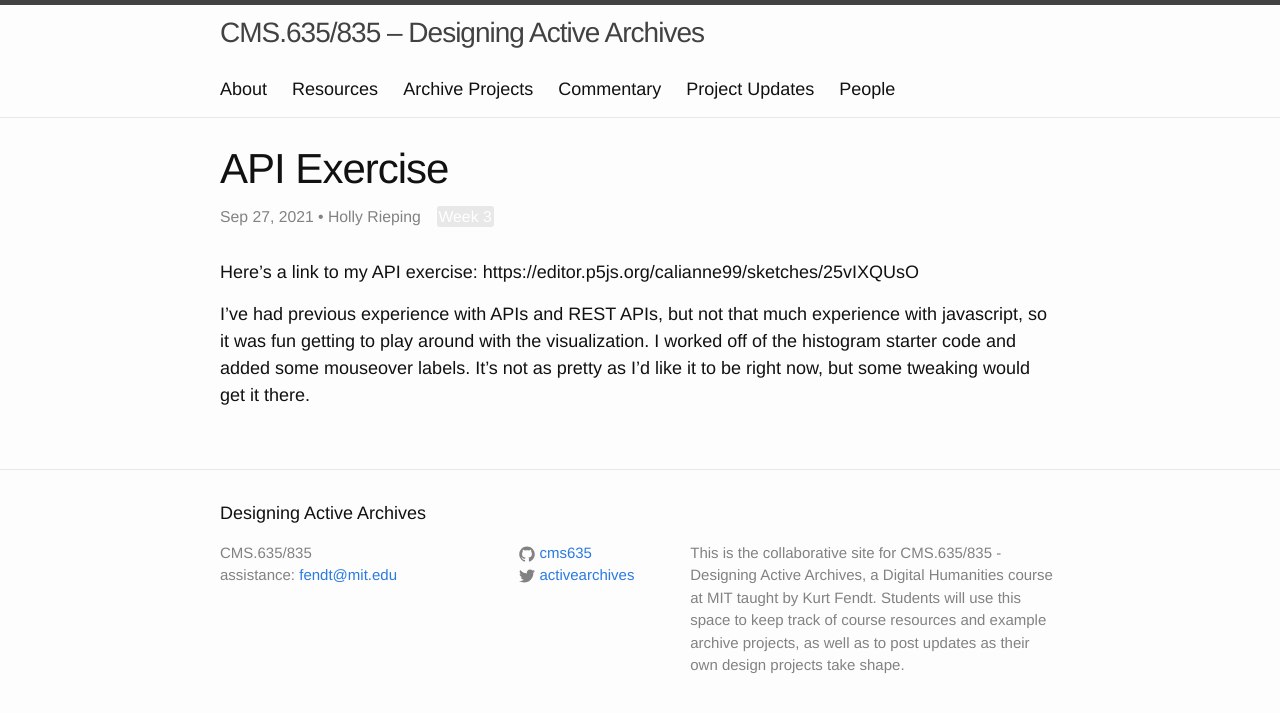
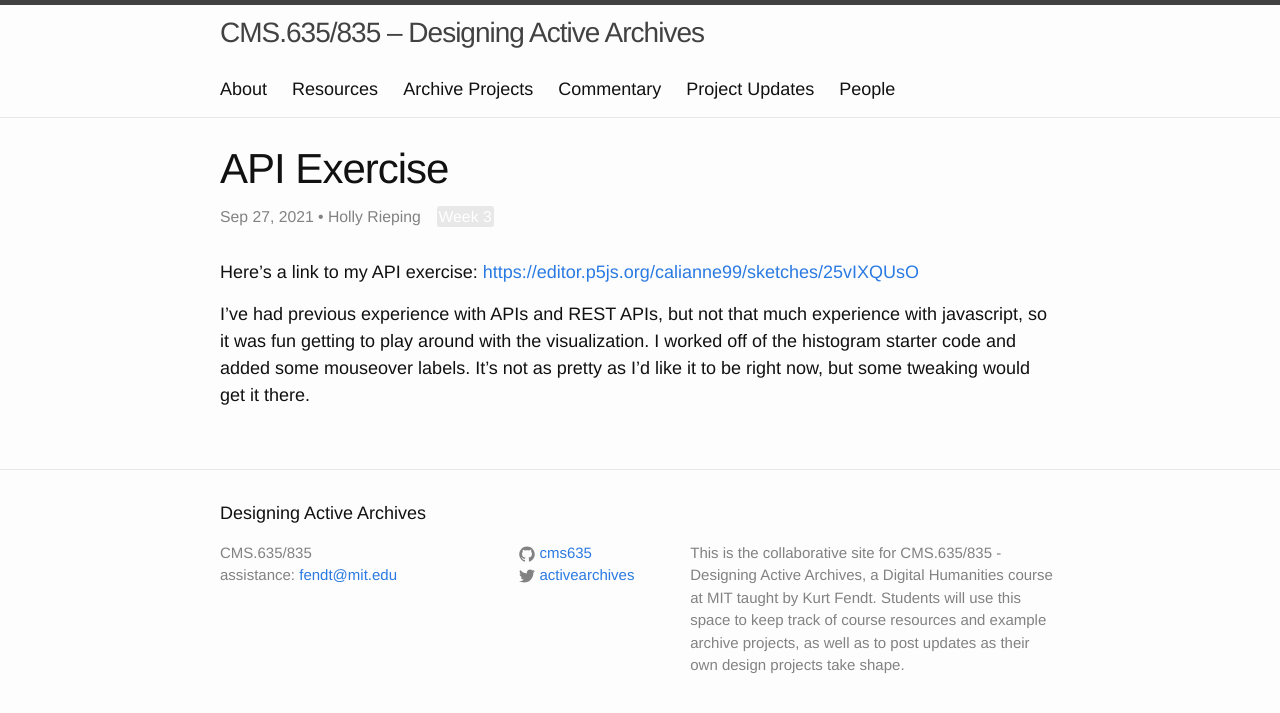
Before and after one commit to cms635/cms635.github.io, a Jekyll site: the page built from _posts/2021-09-27-api-exercise.md, in a window 1280 px wide. Shown: the top 713 px of the page. Built offline with Jekyll 4.4.1, drawn with Linux system fonts in a browser that asks for light colours; part of the change alters nothing that is shown.

```diff
--- a/_posts/2021-09-27-api-exercise.md
+++ b/_posts/2021-09-27-api-exercise.md
@@ -7,6 +7,6 @@ author: Holly Rieping
 tags:
   - Week 3
 ---
-Here's a link to my API exercise: https://editor.p5js.org/calianne99/sketches/25vIXQUsO
+Here's a link to my API exercise: [https://editor.p5js.org/calianne99/sketches/25vIXQUsO](https://editor.p5js.org/calianne99/sketches/25vIXQUsO)
 
 I've had previous experience with APIs and REST APIs, but not that much experience with javascript, so it was fun getting to play around with the visualization. I worked off of the histogram starter code and added some mouseover labels. It's not as pretty as I'd like it to be right now, but some tweaking would get it there.
```
